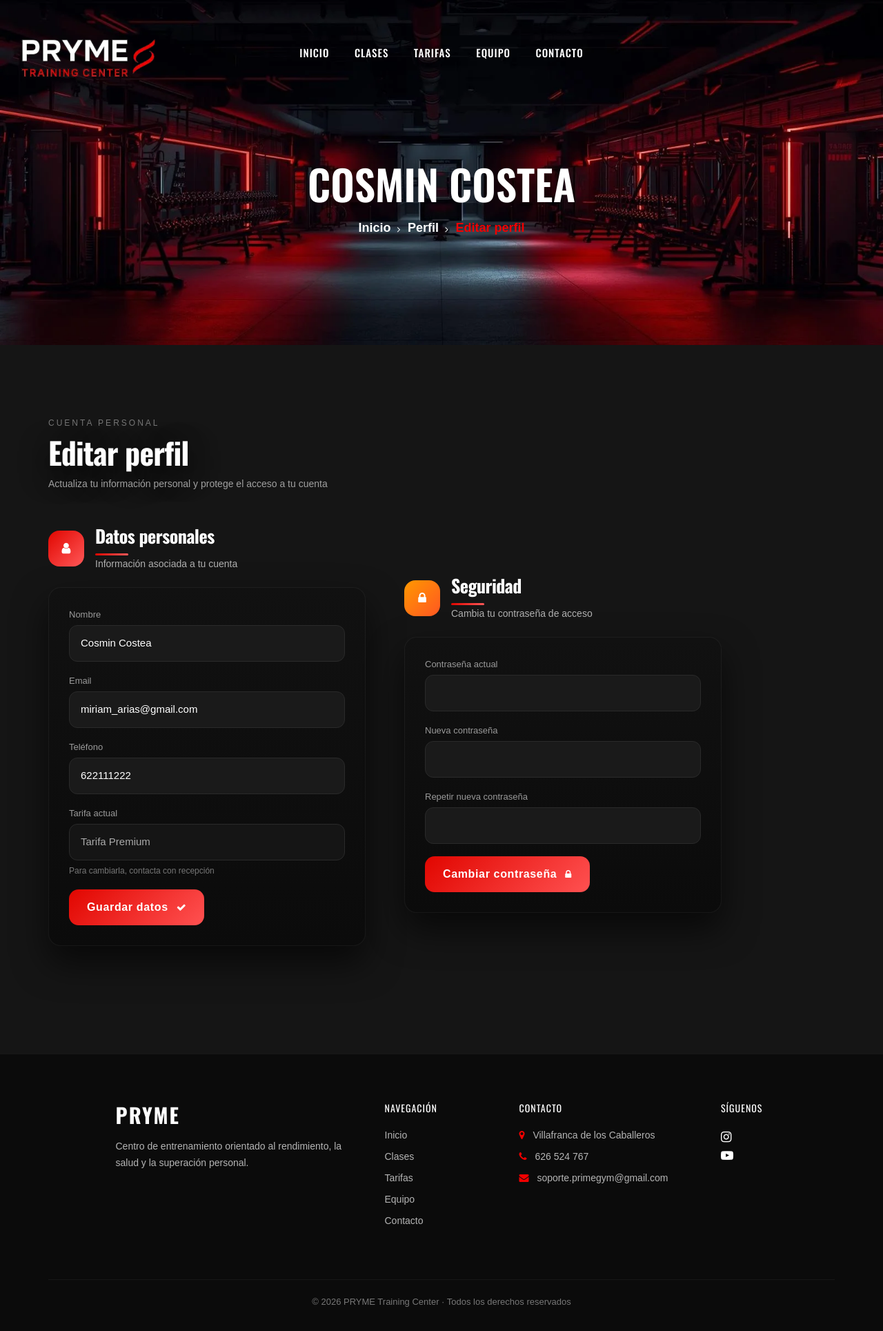
After one commit to cosmincostea21/TFG-PrimeGym, a Django app: page /perfil/editar_perfil/ in a window 1280 px wide. The commit adds this page. Shown: the whole page at 69% size. Run offline with Django 5.2, Linux system fonts and the light colour scheme; data comes from the database, SQL or seed files in the repository; both versions use the stored data as it was after the commit; some libraries are stand-ins or nearby versions; some web fonts are replaced.

Commit message:
{rama-cosmin} revisar perfil

```diff
--- /dev/null
+++ b/prime_gym/perfil/forms.py
@@ -0,0 +1,21 @@
+from django import forms
+from gimnasio.models import Cliente
+
+class EditarPerfilForm(forms.ModelForm):
+    class Meta:
+        model = Cliente
+        fields = ['nombre', 'email', 'telefono']
+
+class CambiarPasswordForm(forms.Form):
+    password_actual = forms.CharField(
+        widget=forms.PasswordInput,
+        required=False
+    )
+    password_nueva = forms.CharField(
+        widget=forms.PasswordInput,
+        required=False
+    )
+    password_nueva_confirmacion = forms.CharField(
+        widget=forms.PasswordInput,
+        required=False
+    )
--- /dev/null
+++ b/prime_gym/perfil/templates/perfil/editar_perfil.html
@@ -0,0 +1,129 @@
+{% extends 'perfil/base_perfil.html' %}
+{% load static %}
+
+{% block estilos %}
+  <link rel="stylesheet" href="{% static 'css/perfil/style_editar_perfil.css' %}">
+{% endblock %}
+
+{% block pagina %}
+  Editar perfil
+{% endblock %}
+
+{% block contenido %}
+
+<!-- MENSAJES -->
+{% if messages %}
+  {% for message in messages %}
+    <div class="rsv-alert">
+      <span class="rsv-alert-bar"></span>
+      <i class="fa fa-circle-info"></i>
+      <span>{{ message }}</span>
+    </div>
+  {% endfor %}
+{% endif %}
+
+<!-- HERO -->
+<header class="profile-hero">
+  <span class="profile-eyebrow">Cuenta personal</span>
+  <h1 class="profile-title">Editar perfil</h1>
+  <p class="profile-subtitle">
+    Actualiza tu información personal y protege el acceso a tu cuenta
+  </p>
+</header>
+
+<form method="post">
+  {% csrf_token %}
+
+  <!-- GRID DE FORMULARIOS -->
+  <div class="profile-grid">
+
+    <!-- DATOS PERSONALES -->
+    <section class="profile-section">
+      <header class="section-head">
+        <div class="section-icon">
+          <i class="fa fa-user"></i>
+        </div>
+        <div>
+          <h2>Datos personales</h2>
+          <p>Información asociada a tu cuenta</p>
+        </div>
+      </header>
+
+      <div class="section-card">
+        <div class="form-group">
+          <label>Nombre</label>
+          {{ form.nombre }}
+        </div>
+
+        <div class="form-group">
+          <label>Email</label>
+          {{ form.email }}
+        </div>
+
+        <div class="form-group">
+          <label>Teléfono</label>
+          {{ form.telefono }}
+        </div>
+
+        <div class="form-group form-group--readonly">
+          <label>Tarifa actual</label>
+          <input type="text" value="{{ cliente.tarifa.nombre }}" readonly>
+          <small>Para cambiarla, contacta con recepción</small>
+        </div>
+
+        <!-- BOTÓN PERFIL -->
+        <button
+          type="submit"
+          name="accion"
+          value="perfil"
+          class="profile-save-btn">
+          Guardar datos
+          <i class="fa fa-check"></i>
+        </button>
+      </div>
+    </section>
+
+    <!-- SEGURIDAD -->
+    <section class="profile-section">
+      <header class="section-head section-head--danger">
+        <div class="section-icon">
+          <i class="fa fa-lock"></i>
+        </div>
+        <div>
+          <h2>Seguridad</h2>
+          <p>Cambia tu contraseña de acceso</p>
+        </div>
+      </header>
+
+      <div class="section-card">
+        <div class="form-group">
+          <label>Contraseña actual</label>
+          {{ pass_form.password_actual }}
+        </div>
+
+        <div class="form-group">
+          <label>Nueva contraseña</label>
+          {{ pass_form.password_nueva }}
+        </div>
+
+        <div class="form-group">
+          <label>Repetir nueva contraseña</label>
+          {{ pass_form.password_nueva_confirmacion }}
+        </div>
+
+        <!-- BOTÓN PASSWORD -->
+        <button
+          type="submit"
+          name="accion"
+          value="password"
+          class="profile-save-btn">
+          Cambiar contraseña
+          <i class="fa fa-lock"></i>
+        </button>
+      </div>
+    </section>
+
+  </div>
+</form>
+
+{% endblock %}
--- a/prime_gym/perfil/urls.py
+++ b/prime_gym/perfil/urls.py
@@ -6,6 +6,6 @@ app_name = 'perfil'
 
 urlpatterns = [
     path('', views.dashboard, name='dashboard'),
-    path('datos/', views.datos_personales, name='datos_personales'),
+    path('editar_perfil/', views.editar_perfil, name='editar_perfil'),
     path('reservas/', views.mis_reservas, name='mis_reservas'),
 ]
--- a/prime_gym/perfil/views.py
+++ b/prime_gym/perfil/views.py
@@ -3,6 +3,8 @@ from datetime import date, datetime, timedelta, time
 from django.contrib import messages
 from django.db.models import Count, Q
 from gimnasio.models import Cliente, Reserva, Clase, Tarifa
+from django.contrib.auth.hashers import check_password, make_password
+from .forms import EditarPerfilForm, CambiarPasswordForm
 
 # =====================================================
 # NOTA IMPORTANTE (TFG)
@@ -298,38 +300,67 @@ def mis_reservas(request):
 
 
 
-# =====================================================
-# CLASES DISPONIBLES SEGÚN TARIFA
-# =====================================================
-def clases_disponibles(request):
+
+
+def editar_perfil(request):
     cliente = get_cliente_actual()
 
-    clases = Clase.objects.filter(tarifas=cliente.tarifa).select_related('entrenador')
+    if request.method == "POST":
+        accion = request.POST.get("accion")
 
-    context = {
-        'cliente': cliente,
-        'clases': clases,
-    }
+        form = EditarPerfilForm(request.POST, instance=cliente)
+        pass_form = CambiarPasswordForm(request.POST)
 
-    return render(request, 'perfil/clases.html', context)
+        # ✅ GUARDAR DATOS PERSONALES
+        if accion == "perfil":
+            if form.is_valid():
+                form.save()
+                messages.success(
+                    request, "Datos personales actualizados correctamente."
+                )
+            else:
+                messages.error(request, "Revisa los datos del formulario.")
 
+        # ✅ CAMBIAR CONTRASEÑA
+        elif accion == "password":
+            if not pass_form.is_valid():
+                messages.error(
+                    request, "Error en el formulario de contraseña."
+                )
+            else:
+                pwd_actual = pass_form.cleaned_data.get("password_actual")
+                pwd_nueva  = pass_form.cleaned_data.get("password_nueva")
+                pwd_conf   = pass_form.cleaned_data.get("password_nueva_confirmacion")
 
-# =====================================================
-# CAMBIAR TARIFA (VERSIÓN SIMPLE)
-# =====================================================
-def cambiar_tarifa(request):
-    cliente = get_cliente_actual()
-    tarifas = Tarifa.objects.all()
+                # ⛔ Aquí SÍ exigimos contraseña
+                if not pwd_actual or not pwd_nueva or not pwd_conf:
+                    messages.error(
+                        request,
+                        "Debes completar todos los campos para cambiar la contraseña."
+                    )
+                elif not check_password(pwd_actual, cliente.password):
+                    messages.error(
+                        request, "La contraseña actual no es correcta."
+                    )
+                elif pwd_nueva != pwd_conf:
+                    messages.error(
+                        request, "Las contraseñas nuevas no coinciden."
+                    )
+                else:
+                    cliente.password = make_password(pwd_nueva)
+                    cliente.save()
+                    messages.success(
+                        request, "Contraseña actualizada correctamente."
+                    )
 
-    if request.method == 'POST':
-        tarifa_id = request.POST.get('tarifa_id')
-        tarifa = get_object_or_404(Tarifa, id=tarifa_id)
-        cliente.tarifa = tarifa
-        cliente.save()
+        return redirect("perfil:editar_perfil")
 
-    context = {
-        'cliente': cliente,
-        'tarifas': tarifas,
-    }
+    # GET
+    form = EditarPerfilForm(instance=cliente)
+    pass_form = CambiarPasswordForm()
 
-    return render(request, 'perfil/cambiar_tarifa.html', context)
+    return render(request, "perfil/editar_perfil.html", {
+        "cliente": cliente,
+        "form": form,
+        "pass_form": pass_form,
+    })
--- /dev/null
+++ b/prime_gym/static/css/perfil/style_editar_perfil.css
@@ -0,0 +1,240 @@
+/* ==================================================
+   PERFIL · EDITAR PERFIL — CSS LIMPIO
+================================================== */
+
+/* ==================================================
+   HERO
+================================================== */
+.profile-hero {
+  position: relative;
+  z-index: 2;
+  margin-bottom: 48px;
+}
+
+.profile-eyebrow {
+  text-transform: uppercase;
+  letter-spacing: 0.25em;
+  font-size: 12px;
+  color: #777;
+}
+
+.profile-title {
+  font-size: 44px;
+  font-weight: 800;
+  letter-spacing: -0.02em;
+  margin: 6px 0;
+  color: #ffffff;
+  opacity: 1;
+  text-shadow: 0 12px 40px rgba(0,0,0,.85);
+}
+
+.profile-subtitle {
+  max-width: 520px;
+  color: #a0a0a0;
+}
+
+/* ==================================================
+   GRID DE FORMULARIOS
+================================================== */
+.profile-grid {
+  display: grid;
+  grid-template-columns: minmax(320px, 460px) minmax(320px, 460px);
+  gap: 56px;
+  align-items: start;
+}
+
+/* Responsive */
+@media (max-width: 900px) {
+  .profile-grid {
+    grid-template-columns: 1fr;
+  }
+}
+
+/* ==================================================
+   SECTIONS
+================================================== */
+.profile-section {
+  position: relative;
+  z-index: 2;
+  width: 100%;
+  margin-bottom: 56px;
+}
+
+/* Separación visual de Seguridad (desktop) */
+.profile-section:last-child {
+  margin-top: 72px;
+}
+
+@media (max-width: 900px) {
+  .profile-section:last-child {
+    margin-top: 0;
+  }
+}
+
+/* ==================================================
+   SECTION HEADERS
+================================================== */
+.section-head {
+  display: flex;
+  align-items: center;
+  gap: 16px;
+  margin-bottom: 22px;
+  opacity: 1;
+}
+
+.section-head *,
+.section-head h2,
+.section-head p {
+  opacity: 1 !important;
+}
+
+.section-head h2 {
+  font-size: 26px;
+  font-weight: 800;
+  margin: 0;
+  color: #ffffff;
+  letter-spacing: -0.02em;
+}
+
+.section-head h2::after {
+  content: "";
+  display: block;
+  width: 48px;
+  height: 3px;
+  margin-top: 10px;
+  background: linear-gradient(90deg, #e10600, #ff5858);
+  border-radius: 4px;
+}
+
+.section-head p {
+  margin: 0;
+  font-size: 14px;
+  color: #b0b0b0;
+}
+
+/* ICONO */
+.section-icon {
+  width: 52px;
+  height: 52px;
+  border-radius: 16px;
+  background: linear-gradient(135deg, #e10600, #ff5858);
+  display: flex;
+  align-items: center;
+  justify-content: center;
+  color: #fff;
+  font-size: 18px;
+}
+
+/* Variante seguridad */
+.section-head--danger .section-icon {
+  background: linear-gradient(135deg, #ff9800, #ff5722);
+}
+
+/* ==================================================
+   CARDS
+================================================== */
+.section-card {
+  max-width: 460px;
+  background: linear-gradient(180deg, #111, #0b0b0b);
+  border-radius: 18px;
+  padding: 30px;
+  box-shadow:
+    inset 0 0 0 1px rgba(255,255,255,0.05),
+    0 24px 50px rgba(0,0,0,0.6);
+}
+
+@media (max-width: 900px) {
+  .section-card {
+    max-width: 100%;
+  }
+}
+
+/* ==================================================
+   FORM
+================================================== */
+.form-group {
+  margin-bottom: 18px;
+}
+
+.form-group label {
+  font-size: 13px;
+  color: #9a9a9a;
+  display: block;
+  margin-bottom: 6px;
+}
+
+.form-group input {
+  width: 100%;
+  padding: 14px 16px;
+  background: #1a1a1a;
+  border: 1px solid #2a2a2a;
+  border-radius: 12px;
+  color: #ffffff;
+  font-size: 15px;
+}
+
+.form-group input:focus {
+  outline: none;
+  border-color: #ff5151;
+}
+
+/* READONLY */
+.form-group--readonly input {
+  background: #151515;
+  color: #aaaaaa;
+}
+
+.form-group--readonly small {
+  display: block;
+  margin-top: 6px;
+  color: #777777;
+  font-size: 12px;
+}
+
+/* ==================================================
+   ACTIONS
+================================================== */
+.form-actions {
+  display: flex;
+  justify-content: flex-end;
+  margin-top: 24px;
+}
+
+.profile-save-btn {
+  display: inline-flex;
+  align-items: center;
+  gap: 12px;
+  padding: 14px 26px;
+  background: linear-gradient(135deg, #e10600, #ff5151);
+  color: #ffffff;
+  border-radius: 14px;
+  border: none;
+  cursor: pointer;
+  font-weight: 700;
+  letter-spacing: 0.04em;
+}
+
+.profile-save-btn i {
+  font-size: 14px;
+}
+
+.profile-save-btn:hover {
+  transform: translateY(-1px);
+  box-shadow: 0 10px 30px rgba(255,80,80,.35);
+}
+
+
+/* ===============================
+   ALERTAS PERFIL
+================================ */
+.rsv-alert {
+  position: relative;
+  z-index: 10;
+  background: linear-gradient(135deg, #1e1e1e, #111);
+  color: #ffffff;
+  border-left: 4px solid #ff5151;
+  padding: 14px 18px;
+  margin-bottom: 18px;
+  border-radius: 10px;
+  box-shadow: 0 10px 30px rgba(0,0,0,.6);
+}
```
Also changed, not shown: prime_gym/perfil/templates/perfil/components/acciones_rapidas.html (+6 -4 lines), prime_gym/static/css/perfil/style_perfil.css (+82 -60 lines), prime_gym/db.sqlite3, prime_gym/perfil/templates/perfil/datos_personales.html (deleted).
